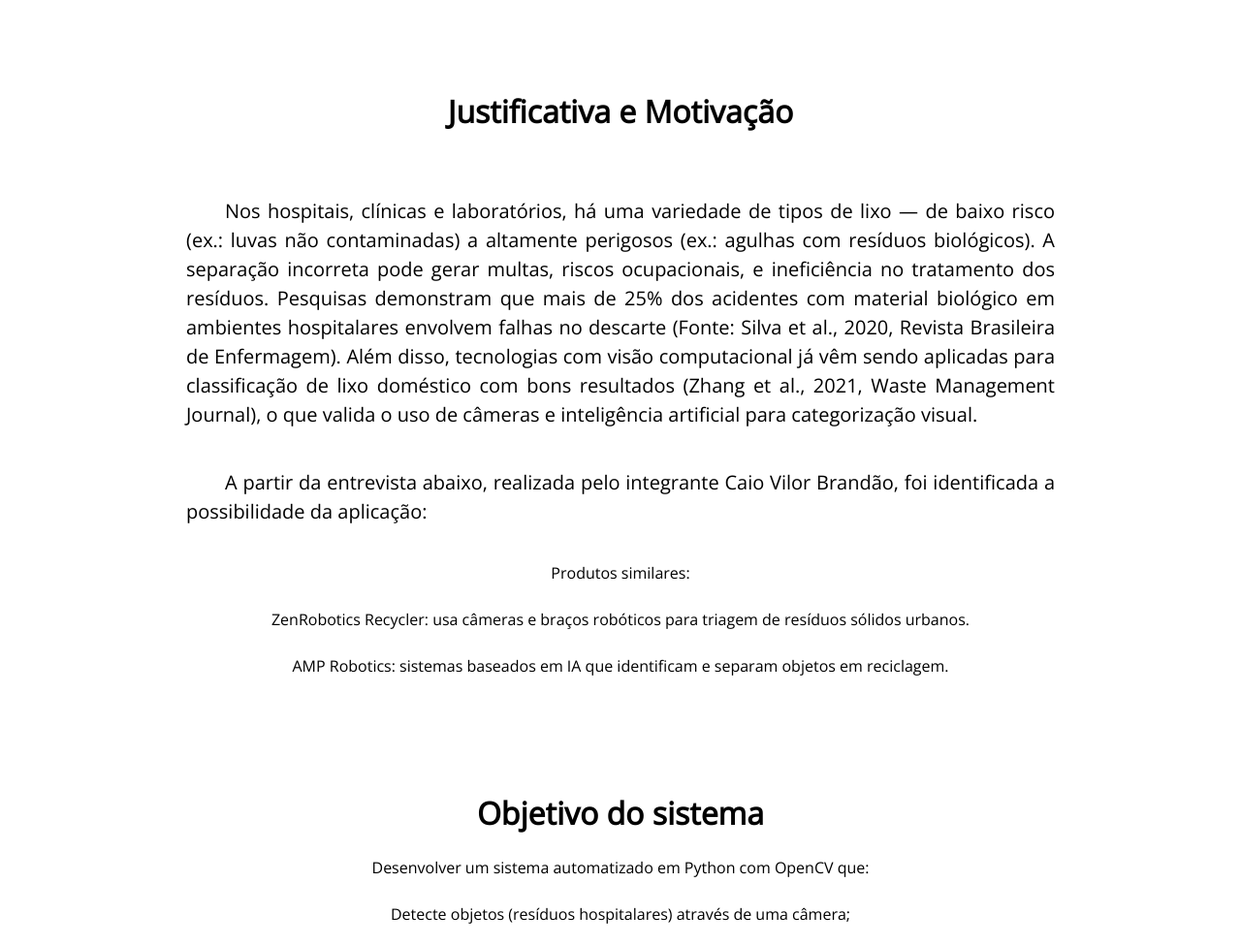
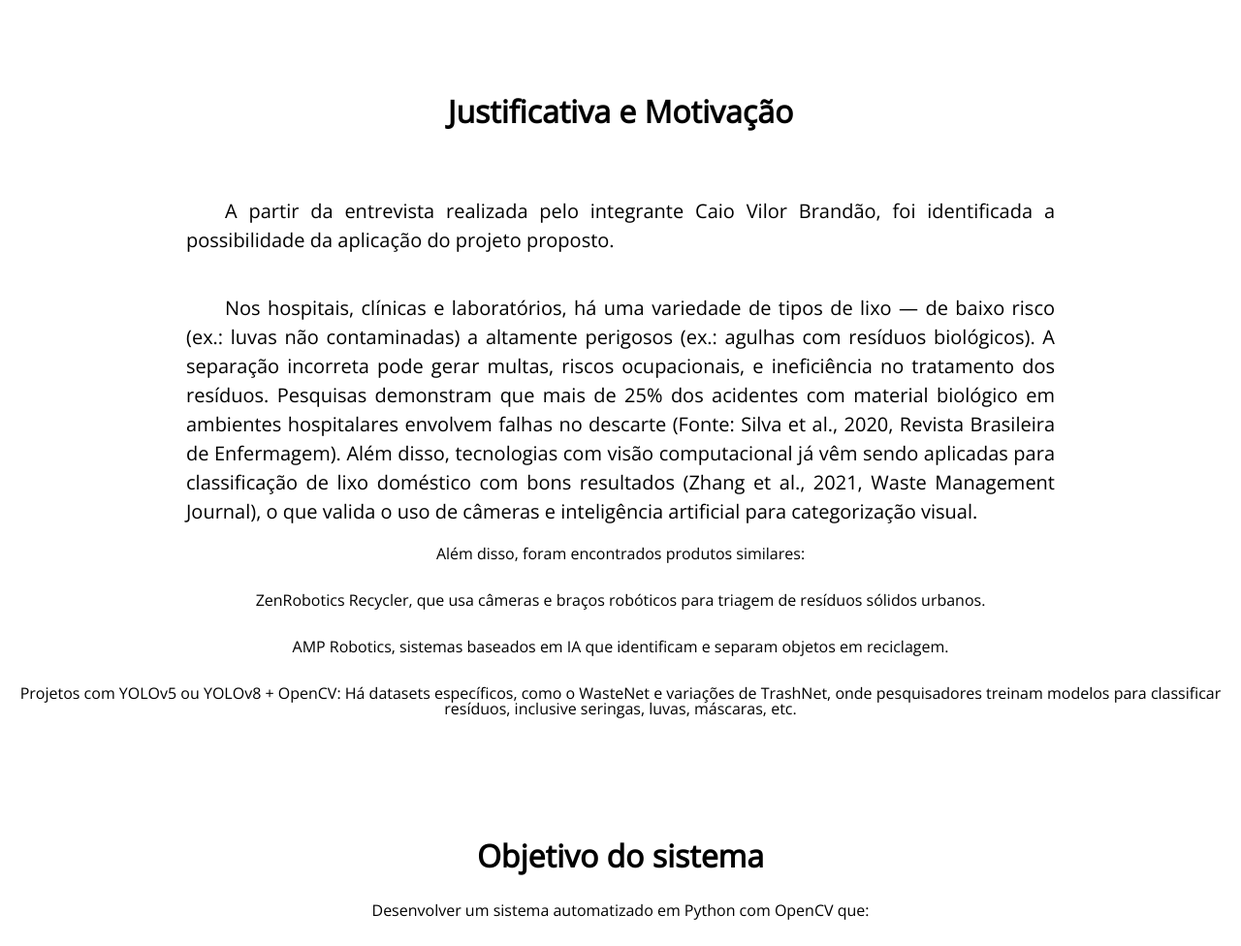
Before and after one commit to LucasMedeiros29/VC.2025, a plain HTML site: page CA.html in a window 1280 px wide. Shown: the part 898-1874 px from the top of the page at 97% size. Drawn offline with nearby package versions, Linux system fonts and the light colour scheme.

Commit message:
Add files via upload

```diff
--- a/CA.html
+++ b/CA.html
@@ -30,14 +30,15 @@
 
 
     	<h3>Justificativa e Motivação</h3>
+        <p class="resumo">A partir da entrevista realizada pelo integrante Caio Vilor Brandão, foi identificada a possibilidade da aplicação do projeto proposto.</p>
         <p class="resumo">Nos hospitais, clínicas e laboratórios, há uma variedade de tipos de lixo — de baixo risco (ex.: luvas não contaminadas) a altamente perigosos (ex.: agulhas com resíduos biológicos). A separação incorreta pode gerar multas, riscos ocupacionais, e ineficiência no tratamento dos resíduos.
             Pesquisas demonstram que mais de 25% dos acidentes com material biológico em ambientes hospitalares envolvem falhas no descarte (Fonte: Silva et al., 2020, Revista Brasileira de Enfermagem). Além disso, tecnologias com visão computacional já vêm sendo aplicadas para classificação de lixo doméstico com bons resultados (Zhang et al., 2021, Waste Management Journal), o que valida o uso de câmeras e inteligência artificial para categorização visual.</p>
-        <p class="resumo">A partir da entrevista abaixo, realizada pelo integrante Caio Vilor Brandão, foi identificada a possibilidade da aplicação:</p>
-        <p class="resumo"></p>
+
             <ul>
-                <li>Produtos similares:</li>
-                <li>ZenRobotics Recycler: usa câmeras e braços robóticos para triagem de resíduos sólidos urbanos.</li>
-                <li>AMP Robotics: sistemas baseados em IA que identificam e separam objetos em reciclagem.</li>
+                <li>Além disso, foram encontrados produtos similares:</li>
+                <li>ZenRobotics Recycler, que usa câmeras e braços robóticos para triagem de resíduos sólidos urbanos.</li>
+                <li>AMP Robotics, sistemas baseados em IA que identificam e separam objetos em reciclagem.</li>
+                <li>Projetos com YOLOv5 ou YOLOv8 + OpenCV: Há datasets específicos, como o WasteNet e variações de TrashNet, onde pesquisadores treinam modelos para classificar resíduos, inclusive seringas, luvas, máscaras, etc.</li>
             </ul>
 
 
```
